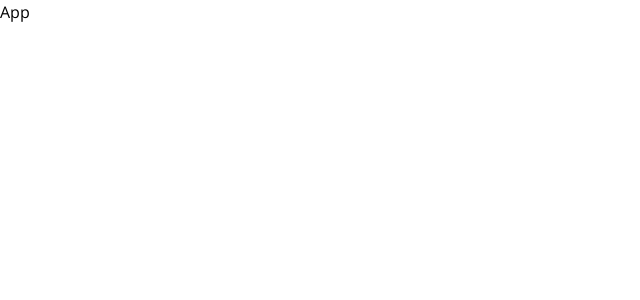
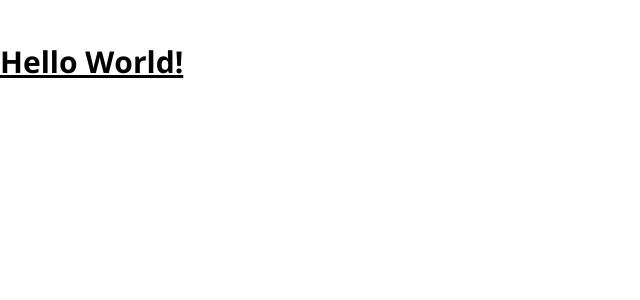
Before and after one commit to dewanwakilahmed/shoppy-admin-dashboard-app, a React (Create React App) app: page / in a window 1280 px wide. Shown: the top 300 px of the page, without its empty margins (0-640 px from the left). Built offline with nearby package versions, Linux system fonts and the light colour scheme.

Commit message:
Installed Syncfusion Packages

```diff
--- a/src/App.js
+++ b/src/App.js
@@ -1,7 +1,11 @@
 import React from "react";
 
 const App = () => {
-  return <div>App</div>;
+  return (
+    <div>
+      <h1 className="text-3xl font-bold underline pt-11">Hello World!</h1>
+    </div>
+  );
 };
 
 export default App;
```
Also changed, not shown: package.json (+10 -0 lines), 1 other file (tests, documents, lock files or other folders).
